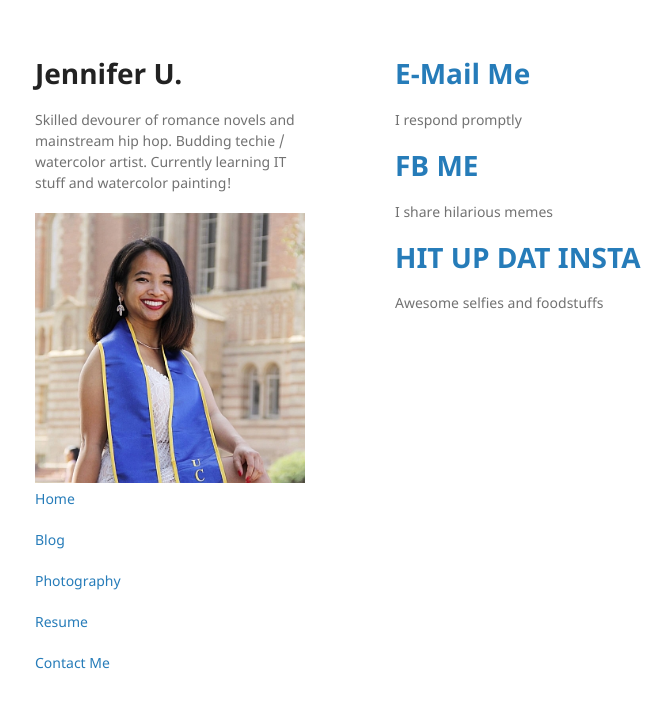
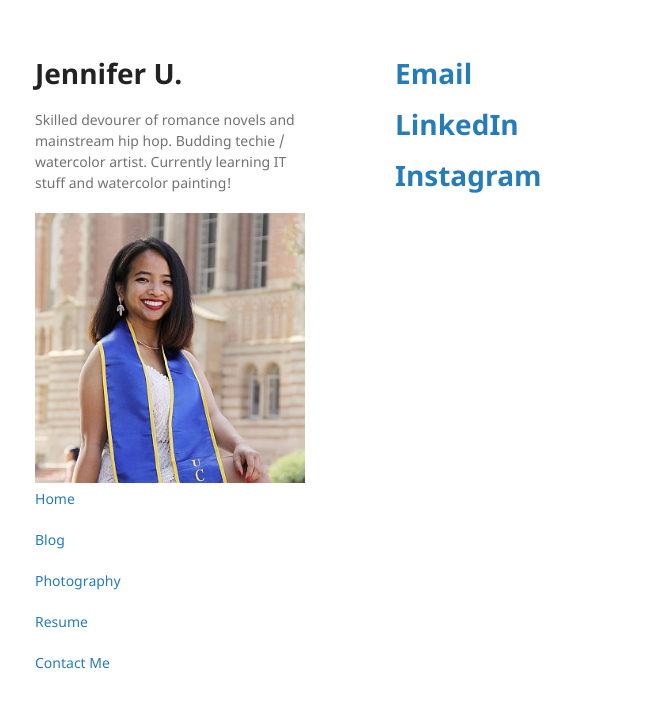
Before and after one commit to umjennifer/umjennifer.github.io, a Jekyll site: the page built from contact.md, in a window 1280 px wide. Shown: the top 708 px of the page, without its empty margins (175-847 px from the left). Built offline with Jekyll 4.4.1, drawn with Linux system fonts in a browser that asks for light colours; our own code applies the rules of GitHub Pages for plain Markdown files.

Commit message:
updating contact info april 2018

```diff
--- a/contact.md
+++ b/contact.md
@@ -1,9 +1,6 @@
 ---
 layout: default
 ---
-# [E-Mail Me](mailto:jum01@ucla.edu)
-I respond promptly
-# [FB ME](https://www.facebook.com/11161995505pm)
-I share hilarious memes
-# [HIT UP DAT INSTA](https://www.instagram.com/4tenviews)
-Awesome selfies and foodstuffs
+# [Email](mailto:um.jennifer@gmail.com)
+# [LinkedIn](https://www.linkedin.com/in/jenniferum/)
+# [Instagram](https://www.instagram.com/estr0jenn)
```
